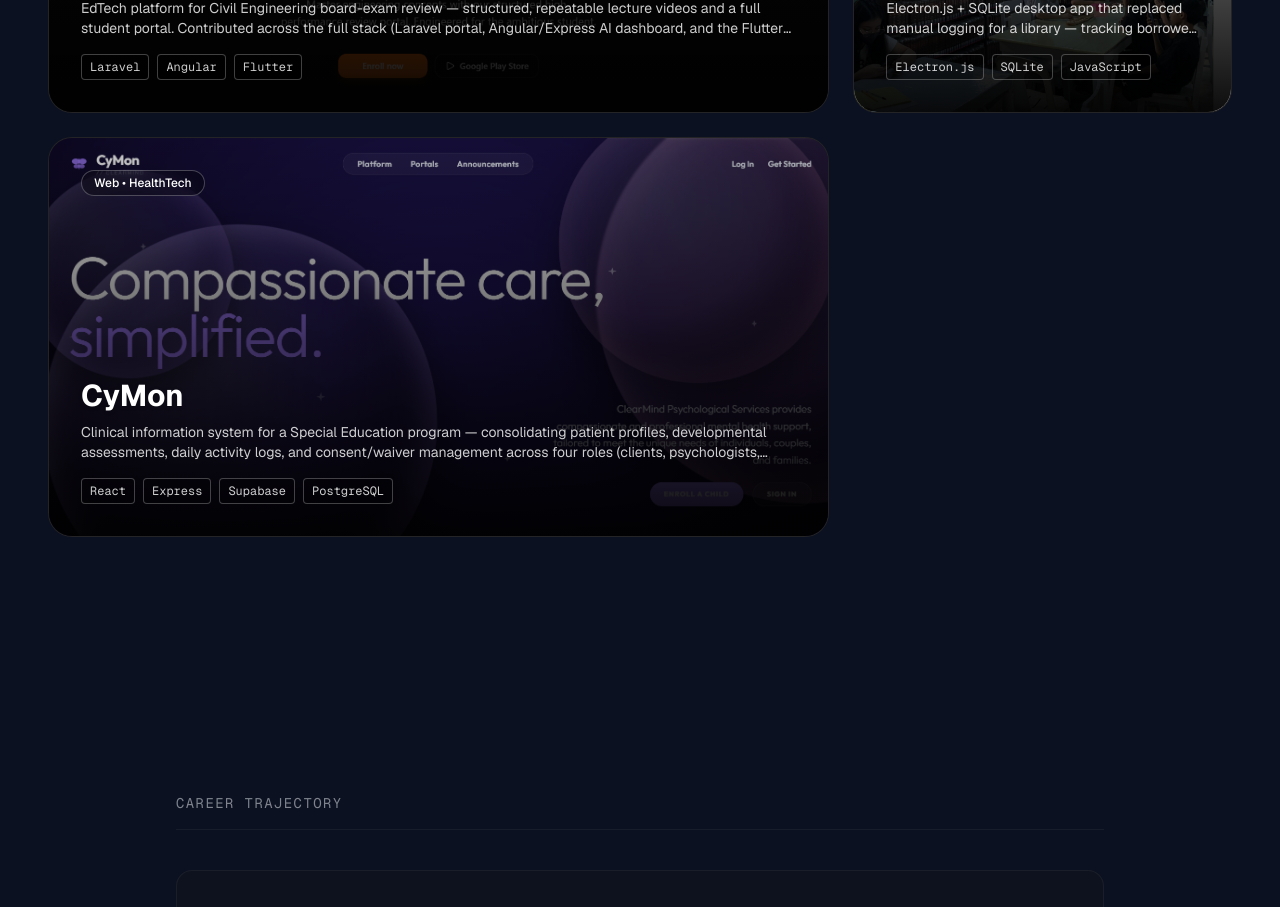
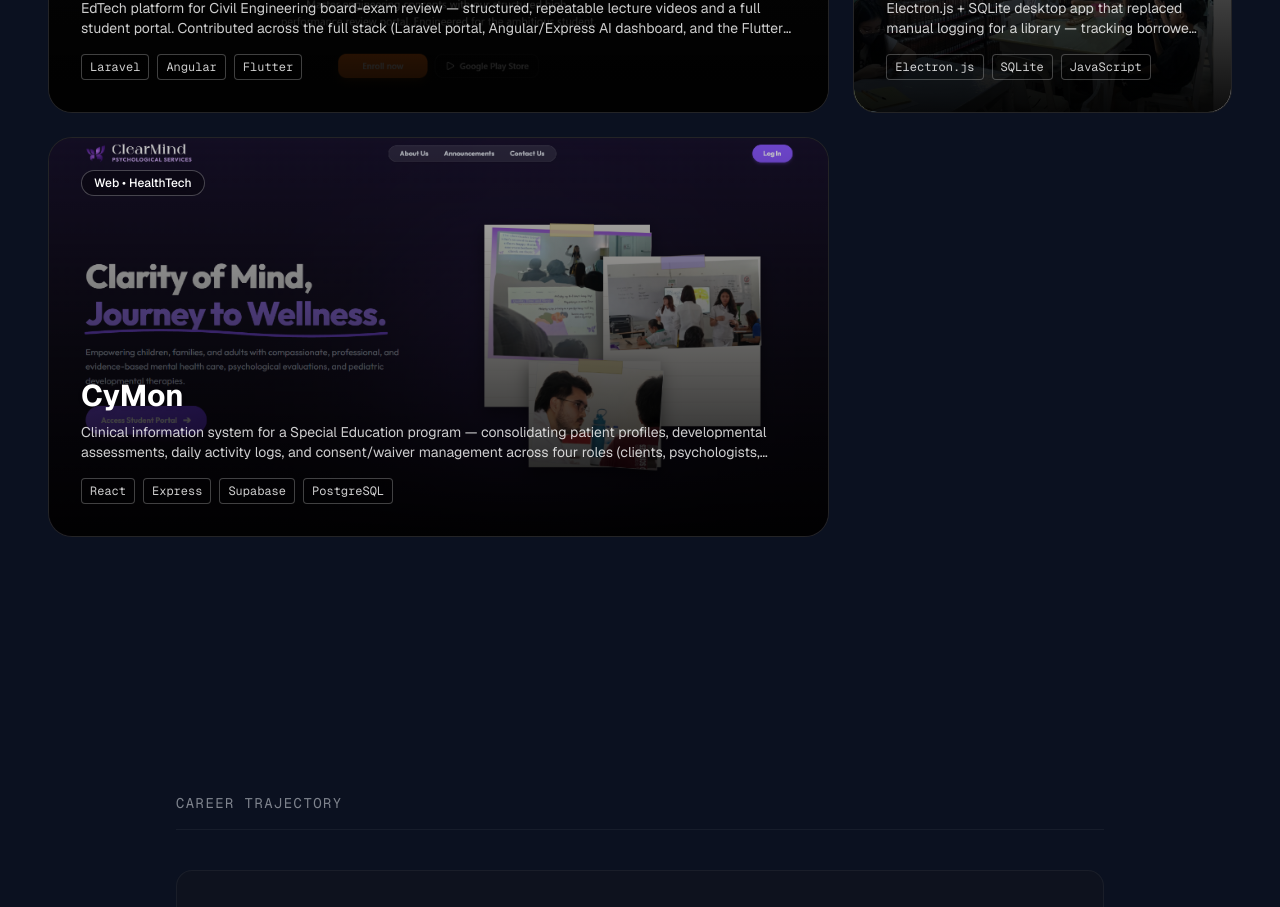
Before and after one commit to mcggEz/mcginez-portfolio, a Next.js app: page / in a window 1280 px wide. Shown: the part 2140-3047 px from the top of the page. Built offline with nearby package versions, Linux system fonts and the light colour scheme.

Commit message:
feat: initialize portfolio landing page with project showcase and assets

```diff
--- a/app/page.tsx
+++ b/app/page.tsx
@@ -226,7 +226,7 @@ const Portfolio = () => {
         desc: "Clinical information system for a Special Education program — consolidating patient profiles, developmental assessments, daily activity logs, and consent/waiver management across four roles (clients, psychologists, psychometricians, admins), with Supabase row-level security.",
         tech: ["React", "Express", "Supabase", "PostgreSQL"],
         link: "https://cymon-clinic.vercel.app/",
-        image: "/logos/cymon.png",
+        image: "/shots/cymon.png",
         featured: true,
       }
     ],
```
Also changed, not shown: public/shots/cymon.png (added).
